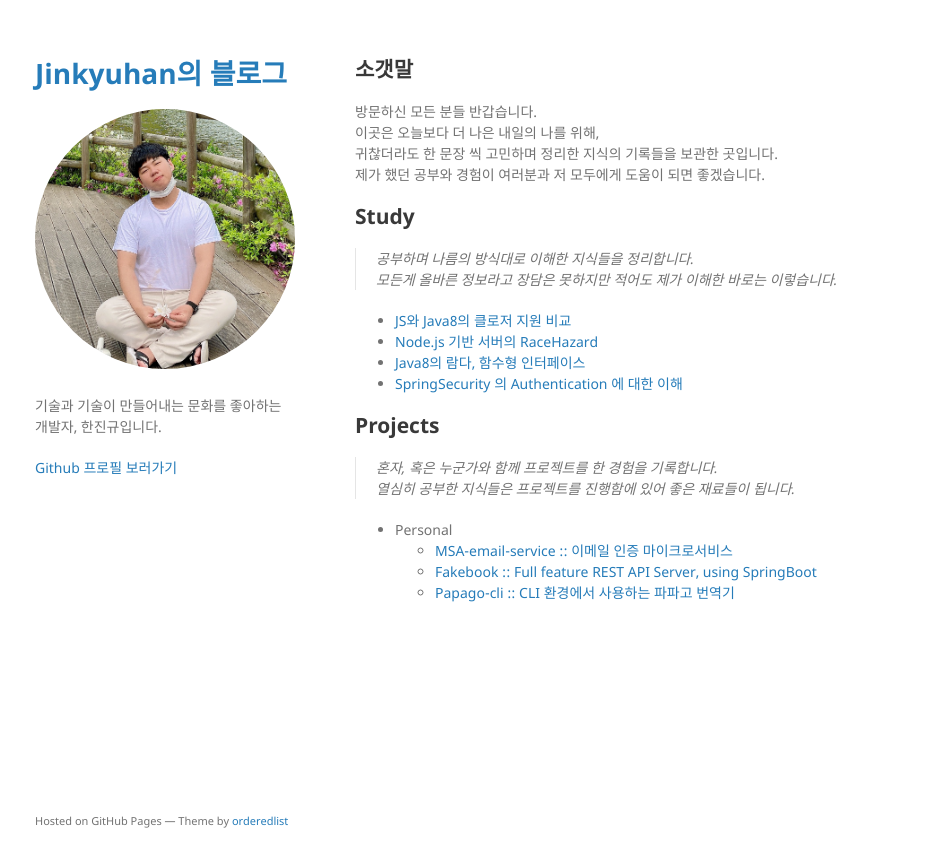
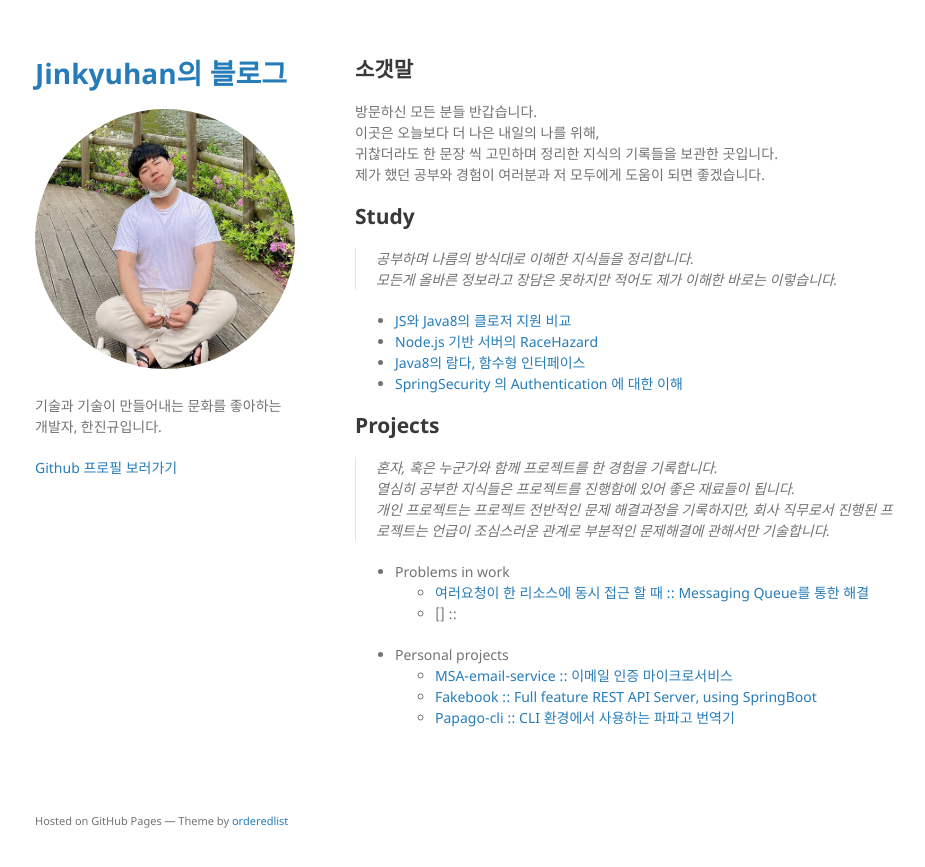
Before and after one commit to jinkyuhan/jinkyuhan.github.io, a Jekyll site: the page built from index.md, in a window 1280 px wide. Shown: the top 867 px of the page, without its empty margins (175-1100 px from the left). Built offline with Jekyll 4.4.1, drawn with Linux system fonts in a browser that asks for light colours; our own code applies the rules of GitHub Pages for plain Markdown files.

Commit message:
project work added

```diff
--- a/index.md
+++ b/index.md
@@ -17,9 +17,13 @@
 ## Projects
 
 > 혼자, 혹은 누군가와 함께 프로젝트를 한 경험을 기록합니다.<br>
-> 열심히 공부한 지식들은 프로젝트를 진행함에 있어 좋은 재료들이 됩니다.
+> 열심히 공부한 지식들은 프로젝트를 진행함에 있어 좋은 재료들이 됩니다.<br>
+> 개인 프로젝트는 프로젝트 전반적인 문제 해결과정을 기록하지만, 회사 직무로서 진행된 프로젝트는 언급이 조심스러운 관계로 부분적인 문제해결에 관해서만 기술합니다.
 
-- Personal
-    - [MSA-email-service :: 이메일 인증 마이크로서비스](./projects/msa-email-service)
-    - [Fakebook :: Full feature REST API Server, using SpringBoot](./projects/fakebook/index)
-    - [Papago-cli :: CLI 환경에서 사용하는 파파고 번역기](./projects/papago-cli)
+- Problems in work
+    - [여러요청이 한 리소스에 동시 접근 할 때 :: Messaging Queue를 통한 해결](./projects/work/여러_요청이_한_리소스에_동시_접근_할_때)
+    - [] ::
+- Personal projects
+    - [MSA-email-service :: 이메일 인증 마이크로서비스](./projects/personal/msa-email-service/index)
+    - [Fakebook :: Full feature REST API Server, using SpringBoot](projects/personal/fakebook/index)
+    - [Papago-cli :: CLI 환경에서 사용하는 파파고 번역기](./projects/personal/papago-cli/index)
```
Also changed, not shown: posting/JS와_Java8의_클로저_지원_비교.md (+5 -6 lines), projects/work/여러_요청이_한_리소스에_동시_접근_할_때.md (added, +122 -0 lines), projects/personal/fakebook/Authentication_and_authorization.md (renamed from projects/fakebook/Authentication_and_authorization.md), projects/personal/fakebook/index.md (renamed from projects/fakebook/index.md).
